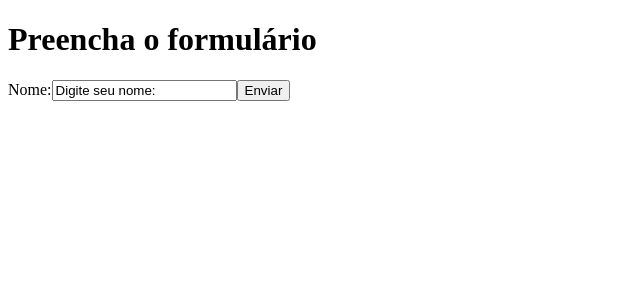
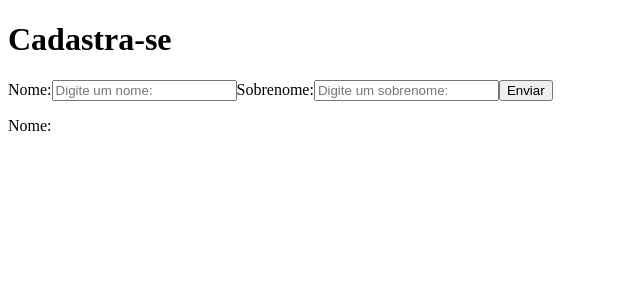
Before and after one commit to JomarFranca/Form_React_01, a React (Create React App) app: page / in a window 1280 px wide. Shown: the top 300 px of the page, without its empty margins (0-640 px from the left). Built offline with nearby package versions, Linux system fonts and the light colour scheme.

Commit message:
Criado input sobrenome

```diff
--- a/src/App.js
+++ b/src/App.js
@@ -2,15 +2,31 @@
 import React, {useState} from 'react';
 
 function App() {
+
+	const [client, setClient] = useState();
+	const [client2, setClient2] = useState();
+	const [enviado, setEnviado] = useState(false);
+
 	return (
 
-		<form>
-			<h1>Preencha o formulário</h1>
+		<>
+			<h1>Cadastra-se</h1>
 			<label>Nome:</label>
-			<input type="text" id="fname" value="Digite seu nome:" />
-			<button onClick="click()" id="btn">Enviar</button>
-			{/* <input onClick="botao()" type="submit" name="btEnviar" id="btn" value="Enviar" /> */}
-		</form>
+			<input type="text"
+				id="fname"
+				value={client}
+				onChange={(e) => setClient(e.target.value)}
+				placeholder="Digite um nome:"/>
+			<label>Sobrenome:</label>
+			<input type="text"
+				id="sname"
+				value={client2}
+				onChange={(e) => setClient2(e.target.value)}
+				placeholder="Digite um sobrenome:" />
+
+			<button onClick={() => setEnviado(true)} >Enviar</button>
+			<p>Nome:{enviado && client + ' ' + client2}</p>
+		</>
 	);
 }
 
--- a/src/index.js
+++ b/src/index.js
@@ -1,3 +1,4 @@
+/* eslint-disable linebreak-style */
 import React from 'react';
 import ReactDOM from 'react-dom/client';
 import App from './App';
```
